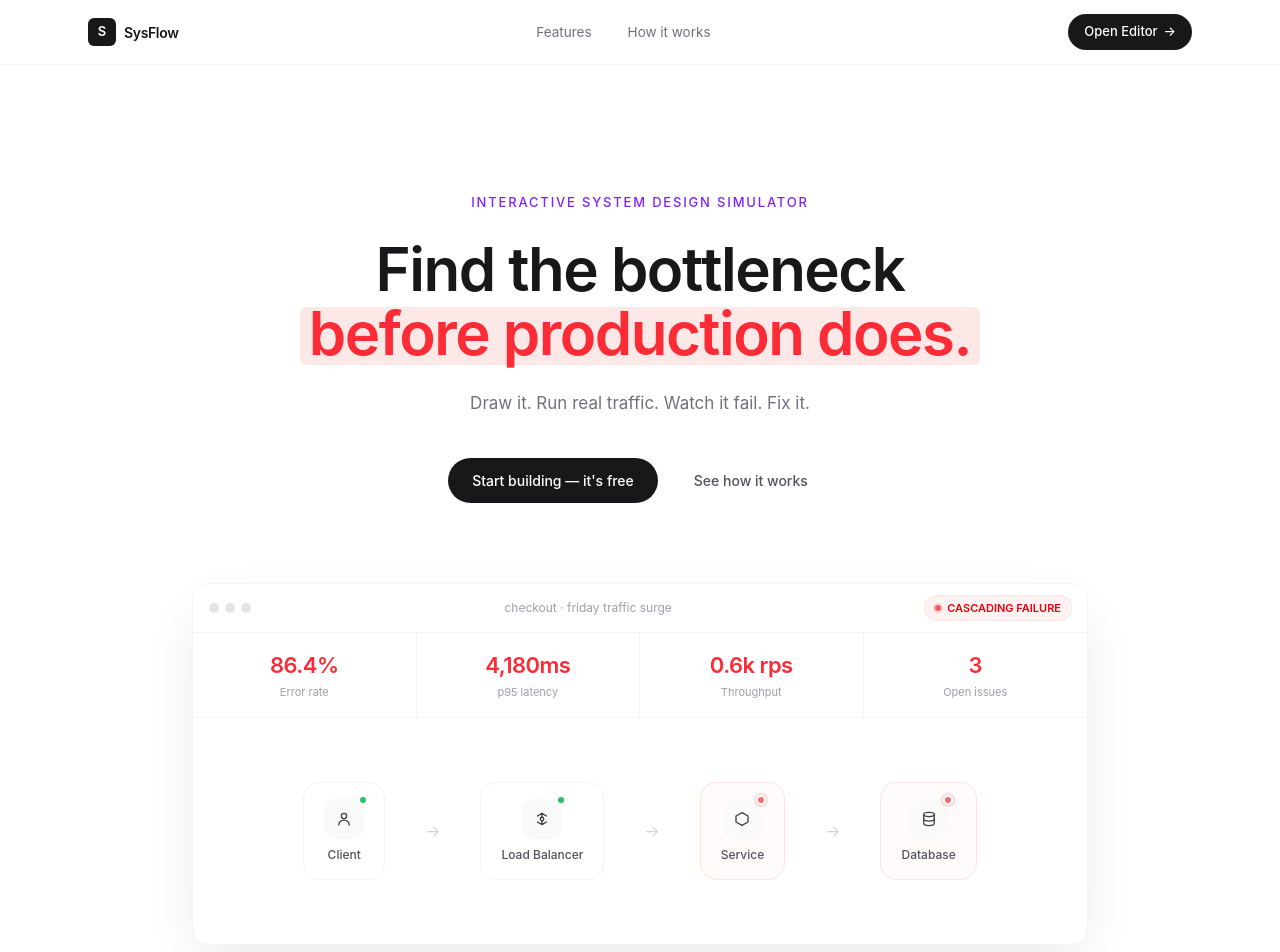
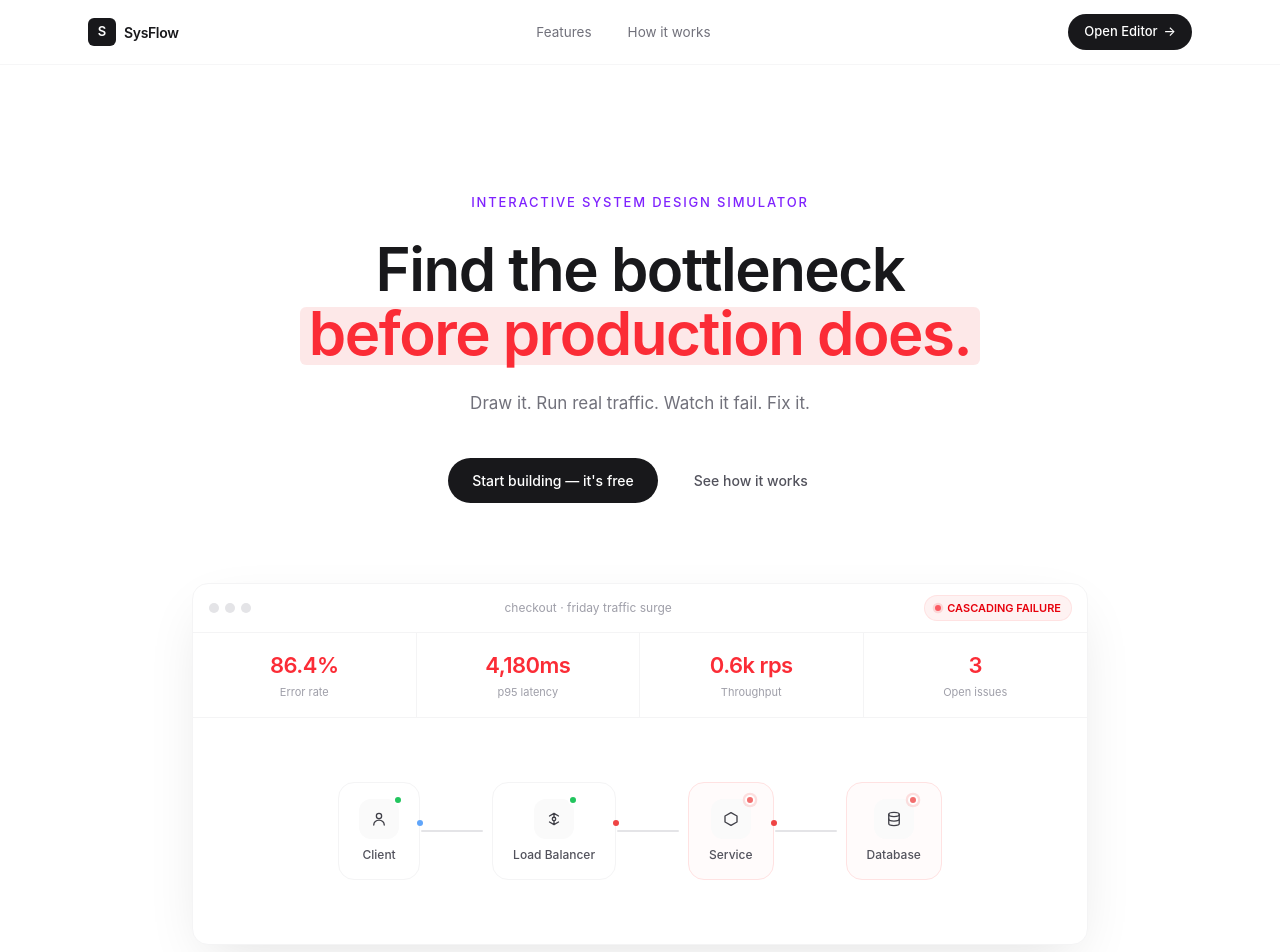
Before and after one commit to nmncodes/SysFlow, a React (Vite) app in the folder frontend/: page / in a window 1280 px wide. Shown: the top 952 px of the page. Built offline with nearby package versions, Linux system fonts and the light colour scheme; no server answers.

Commit message:
Add live animated flow connectors to the landing page incident preview

```diff
--- a/frontend/src/pages/LandingPage.tsx
+++ b/frontend/src/pages/LandingPage.tsx
@@ -29,6 +29,29 @@ const STEPS = [
 ]
 
 const NAV_LINK = 'text-[13.5px] text-zinc-500 transition-colors hover:text-zinc-900'
+
+const INCIDENT_NODES = [
+  { Icon: ClientIcon, label: 'Client', status: 'healthy' as const },
+  { Icon: LoadBalancerIcon, label: 'Load Balancer', status: 'healthy' as const },
+  { Icon: ServiceIcon, label: 'Service', status: 'critical' as const },
+  { Icon: DatabaseIcon, label: 'Database', status: 'critical' as const },
+]
+
+/** Mini version of the editor's animated edge particle — same visual language, used to make the hero preview feel alive rather than static. */
+function FlowConnector({ critical }: { critical: boolean }) {
+  const color = critical ? '#ef4444' : '#60a5fa'
+  const duration = critical ? 1.6 : 0.9
+  return (
+    <div className="flex w-10 items-center justify-center sm:w-16" aria-hidden>
+      <svg width="100%" height="16" viewBox="0 0 64 16" style={{ overflow: 'visible' }}>
+        <line x1="2" y1="8" x2="62" y2="8" stroke="#e4e4e7" strokeWidth="2" strokeLinecap="round" />
+        <circle r="3" fill={color}>
+          <animateMotion dur={`${duration}s`} repeatCount="indefinite" path="M2,8 H62" />
+        </circle>
+      </svg>
+    </div>
+  )
+}
 
 export default function LandingPage() {
   const features = useInView<HTMLDivElement>()
@@ -130,14 +153,9 @@ export default function LandingPage() {
             ))}
           </div>
 
-          <div className="flex items-center justify-center gap-6 px-8 py-16 sm:gap-10">
-            {[
-              { Icon: ClientIcon, label: 'Client', status: 'healthy' },
-              { Icon: LoadBalancerIcon, label: 'Load Balancer', status: 'healthy' },
-              { Icon: ServiceIcon, label: 'Service', status: 'critical' },
-              { Icon: DatabaseIcon, label: 'Database', status: 'critical' },
-            ].map((n, i) => (
-              <div key={n.label} className="flex items-center gap-6 sm:gap-10">
+          <div className="flex items-center justify-center gap-1 px-8 py-16 sm:gap-2">
+            {INCIDENT_NODES.map((n, i) => (
+              <div key={n.label} className="flex items-center">
                 <div
                   className={`flex flex-col items-center gap-2 rounded-2xl border px-5 py-4 ${
                     n.status === 'critical' ? 'border-red-100 bg-red-50/30' : 'border-zinc-100 bg-white'
@@ -154,7 +172,9 @@ export default function LandingPage() {
                   </span>
                   <span className="text-xs font-medium text-zinc-600">{n.label}</span>
                 </div>
-                {i < 3 && <span className="hidden text-zinc-300 sm:block">→</span>}
+                {i < INCIDENT_NODES.length - 1 && (
+                  <FlowConnector critical={INCIDENT_NODES[i + 1].status === 'critical'} />
+                )}
               </div>
             ))}
           </div>
```
